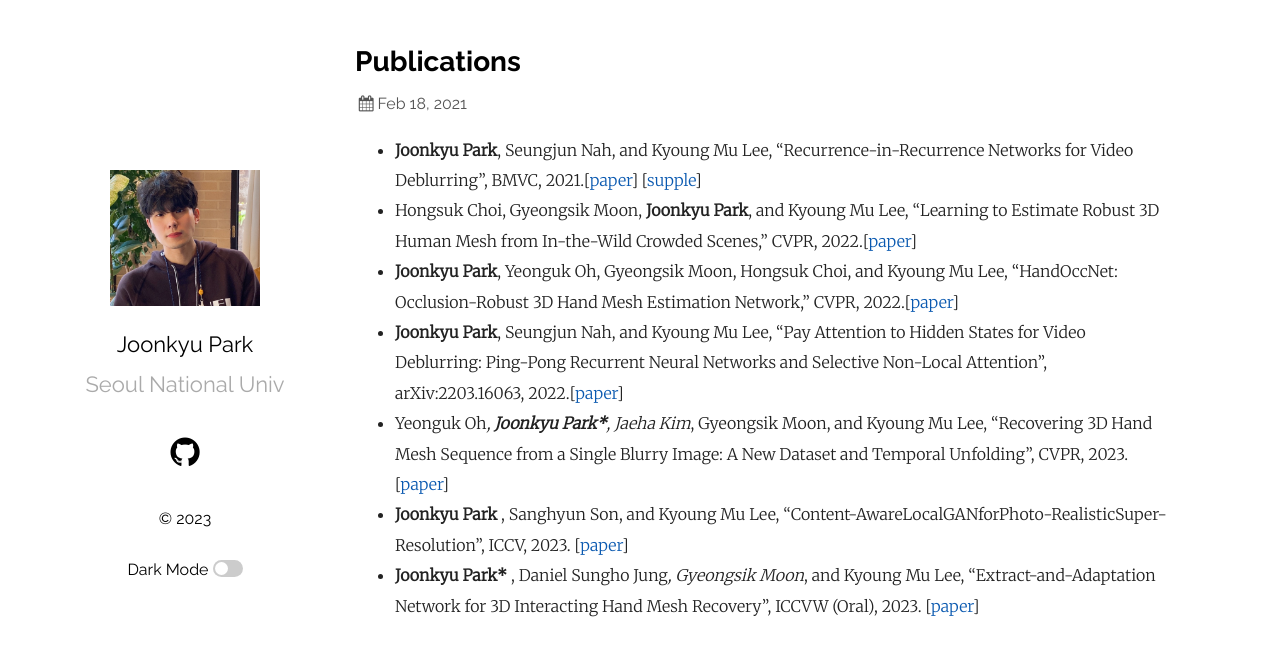
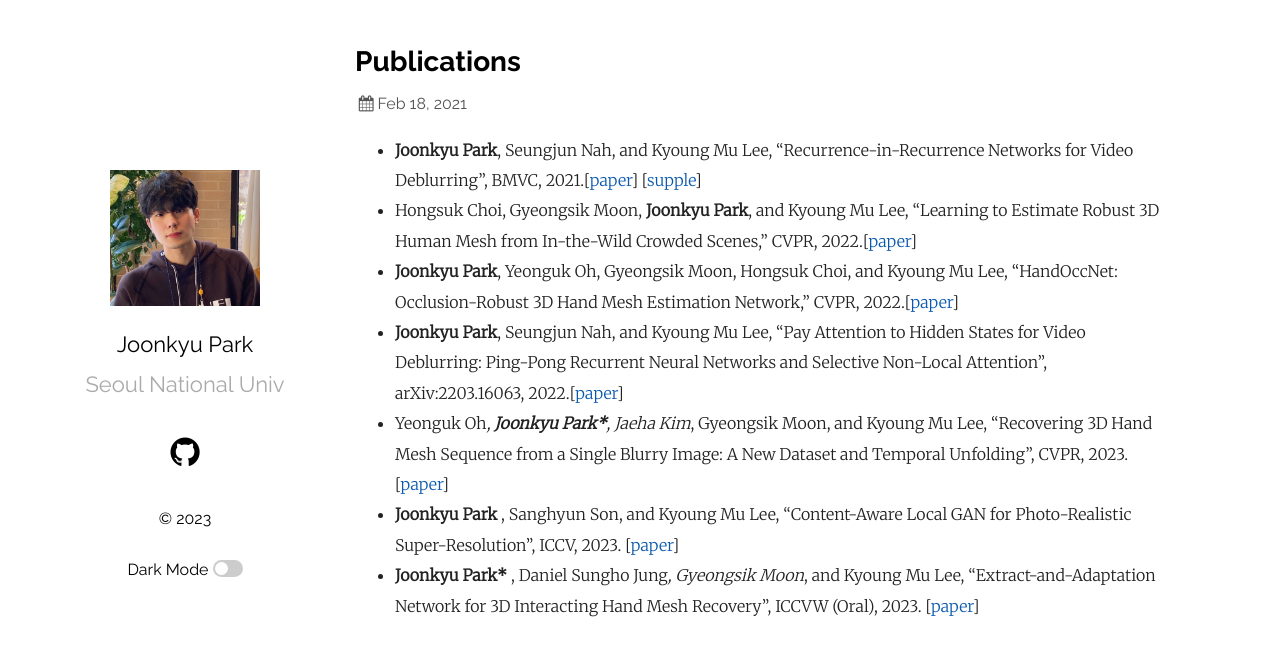
Before and after one commit to jkpark0825/jkpark0825_2.github.io, a Jekyll site: the page built from _posts/2021-10-18-welcome-to-jekyll.markdown, in a window 1280 px wide. Shown: the top 656 px of the page. Built offline with Jekyll 4.4.1, drawn with Linux system fonts in a browser that asks for light colours.

Commit message:
Update 2021-10-18-welcome-to-jekyll.markdown

```diff
--- a/_posts/2021-10-18-welcome-to-jekyll.markdown
+++ b/_posts/2021-10-18-welcome-to-jekyll.markdown
@@ -9,7 +9,7 @@ date:   2021-02-18 14:59:54 +0900
 - <strong>Joonkyu Park</strong>, Seungjun Nah, and Kyoung Mu Lee, "Pay Attention to Hidden States for Video Deblurring: Ping-Pong Recurrent Neural Networks and Selective Non-Local Attention", arXiv:2203.16063, 2022.[[paper](https://arxiv.org/abs/2203.16063)]
 - Yeonguk Oh*, <strong>Joonkyu Park*</strong>, Jaeha Kim*, Gyeongsik Moon, and Kyoung Mu Lee, "Recovering 3D Hand Mesh Sequence from a Single Blurry Image:
 A New Dataset and Temporal Unfolding", CVPR, 2023. [[paper](https://arxiv.org/pdf/2303.15417.pdf)]
-- <strong>Joonkyu Park </strong>, Sanghyun Son, and Kyoung Mu Lee, "Content-AwareLocalGANforPhoto-RealisticSuper-Resolution", ICCV, 2023. [[paper](https://openaccess.thecvf.com/content/ICCV2023/papers/Park_Content-Aware_Local_GAN_for_Photo-Realistic_Super-Resolution_ICCV_2023_paper.pdf)]
+- <strong>Joonkyu Park </strong>, Sanghyun Son, and Kyoung Mu Lee, "Content-Aware Local GAN for Photo-Realistic Super-Resolution", ICCV, 2023. [[paper](https://openaccess.thecvf.com/content/ICCV2023/papers/Park_Content-Aware_Local_GAN_for_Photo-Realistic_Super-Resolution_ICCV_2023_paper.pdf)]
 - <strong>Joonkyu Park* </strong>, Daniel Sungho Jung*, Gyeongsik Moon*, and Kyoung Mu Lee, "Extract-and-Adaptation Network for 3D Interacting Hand Mesh Recovery", ICCVW (Oral), 2023. [[paper](https://openaccess.thecvf.com/content/ICCV2023W/CV4Metaverse/papers/Park_Extract-and-Adaptation_Network_for_3D_Interacting_Hand_Mesh_Recovery_ICCVW_2023_paper.pdf)]
 
 
```
